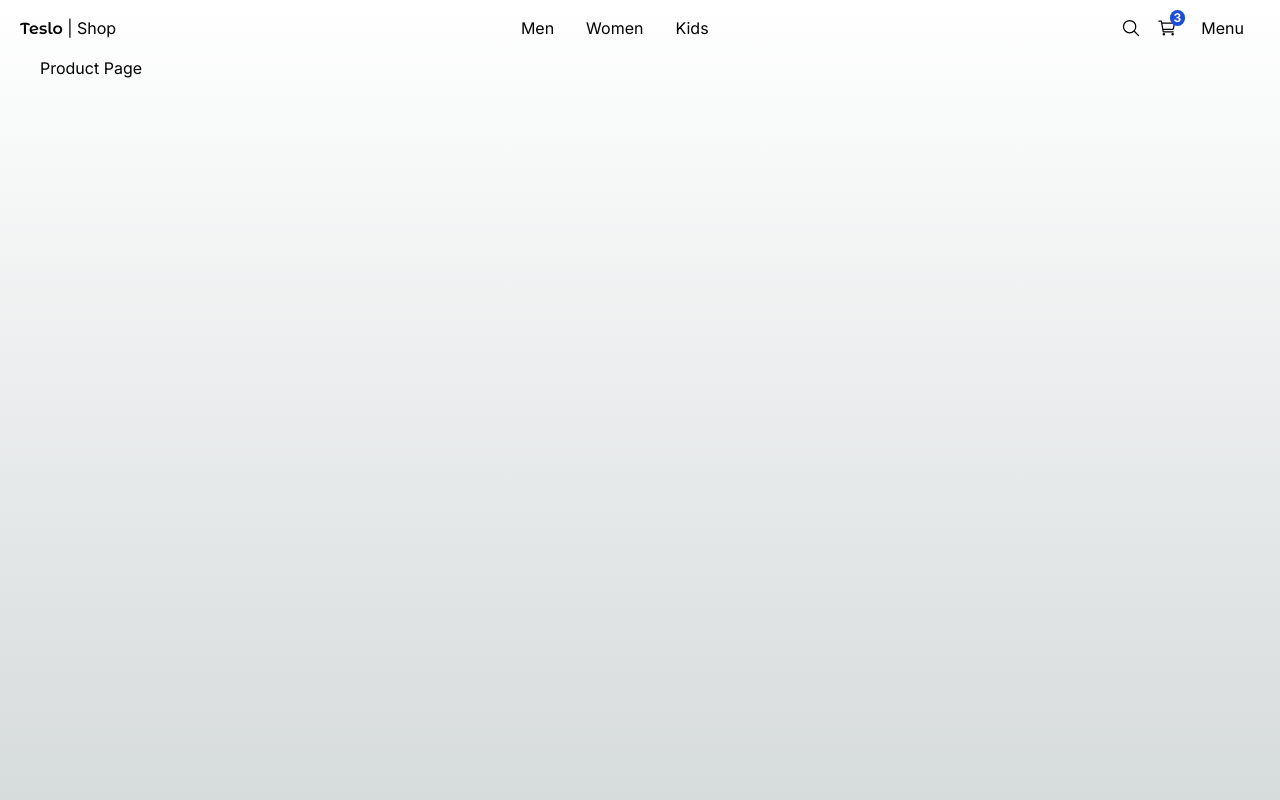
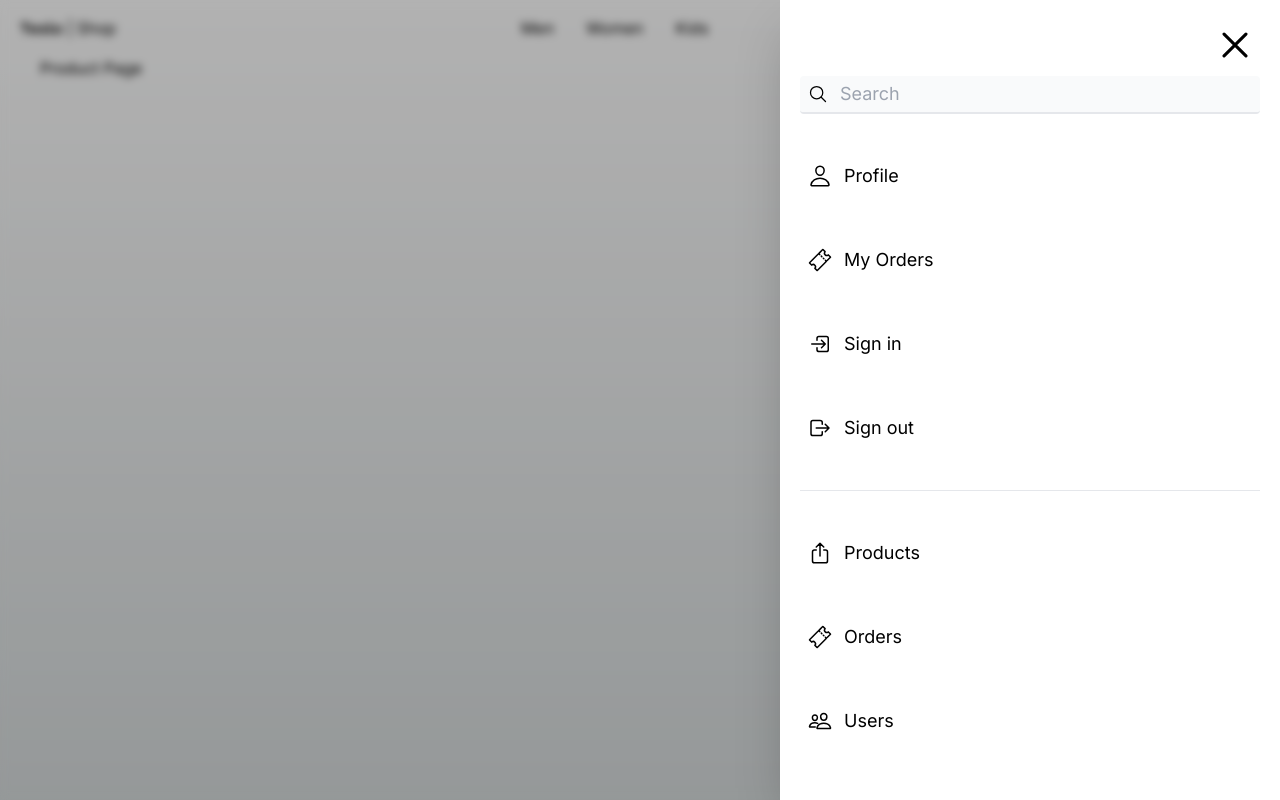
Before and after one commit to vergaraaa/next-ecommerce-shop, a Next.js app: page /product/3d_large_wordmark_pullover_hoodie in a window 1280 px wide. Built offline with nearby package versions, Linux system fonts and the light colour scheme.

Commit message:
💄 sidebar component

```diff
--- a/src/app/(shop)/layout.tsx
+++ b/src/app/(shop)/layout.tsx
@@ -1,3 +1,4 @@
+import { Sidebar } from "@/components/ui/sidebar/Sidebar";
 import { TopMenu } from "@/components/ui/top-menu/TopMenu";
 
 export default function ShopLayout({
@@ -9,6 +10,8 @@
     <main className="min-h-screen">
       <TopMenu />
 
+      <Sidebar />
+
       <div className="px-0 sm:px-10">{children}</div>
     </main>
   );
--- /dev/null
+++ b/src/components/ui/sidebar/Sidebar.tsx
@@ -0,0 +1,115 @@
+"use client";
+
+import Link from "next/link";
+import {
+  IoCloseOutline,
+  IoLogInOutline,
+  IoLogOutOutline,
+  IoPeopleOutline,
+  IoPersonOutline,
+  IoSearchOutline,
+  IoShareOutline,
+  IoTicketOutline,
+} from "react-icons/io5";
+
+export const Sidebar = () => {
+  return (
+    <div>
+      {/* BG BLACK*/}
+      <div className="fixed top-0 left-0 w-screen h-screen z-10 bg-black opacity-30 "></div>
+
+      {/* BLUR */}
+      <div className="fixed top-0 left-0 w-screen h-screen z-10 fade-in backdrop-filter backdrop-blur-sm"></div>
+
+      {/* MENU */}
+      <nav className="fixed p-5 right-0 top-0 w-[500px] h-screen bg-white z-20 shadow-2xl transform transition-all duration-300">
+        {/* CLOSE BUTTON */}
+        <button
+          className="absolute top-5
+         right-5 cursor-pointer"
+          onClick={() => {}}
+        >
+          <IoCloseOutline size={50} />
+        </button>
+
+        {/* INPUT */}
+        <div className="relative mt-14">
+          <IoSearchOutline size={20} className="absolute top-2 left-2" />
+
+          <input
+            type="text"
+            placeholder="Search"
+            className="w-full bg-gray-50 rounded pl-10 py-1 pr-10 border-b-2 text-lg border-gray-200 focus:outline-none focus:border-blue-500"
+          />
+        </div>
+
+        {/* OPTIONS */}
+        <Link
+          href="/"
+          className="flex items-center mt-10 p-2 hover:bg-gray-100 roudned transition-all duration-300"
+        >
+          <IoPersonOutline size={24} />
+
+          <span className="ml-3 text-lg">Profile</span>
+        </Link>
+
+        <Link
+          href="/"
+          className="flex items-center mt-10 p-2 hover:bg-gray-100 roudned transition-all"
+        >
+          <IoTicketOutline size={24} />
+
+          <span className="ml-3 text-lg">My Orders</span>
+        </Link>
+
+        <Link
+          href="/"
+          className="flex items-center mt-10 p-2 hover:bg-gray-100 roudned transition-all"
+        >
+          <IoLogInOutline size={24} />
+
+          <span className="ml-3 text-lg">Sign in</span>
+        </Link>
+
+        <Link
+          href="/"
+          className="flex items-center mt-10 p-2 hover:bg-gray-100 roudned transition-all"
+        >
+          <IoLogOutOutline size={24} />
+
+          <span className="ml-3 text-lg">Sign out</span>
+        </Link>
+
+        {/* SEPARATOR */}
+        <div className="w-full h-px bg-gray-200 my-10"></div>
+
+        <Link
+          href="/"
+          className="flex items-center mt-10 p-2 hover:bg-gray-100 roudned transition-all"
+        >
+          <IoShareOutline size={24} />
+
+          <span className="ml-3 text-lg">Products</span>
+        </Link>
+
+        <Link
+          href="/"
+          className="flex items-center mt-10 p-2 hover:bg-gray-100 roudned transition-all"
+        >
+          <IoTicketOutline size={24} />
+
+          <span className="ml-3 text-lg">Orders</span>
+        </Link>
+
+        <Link
+          href="/"
+          className="flex items-center mt-10 p-2 hover:bg-gray-100 roudned transition-all"
+        >
+          <IoPeopleOutline size={24} />
+
+          <span className="ml-3 text-lg">Users</span>
+        </Link>
+      </nav>
+    </div>
+  );
+};
```
